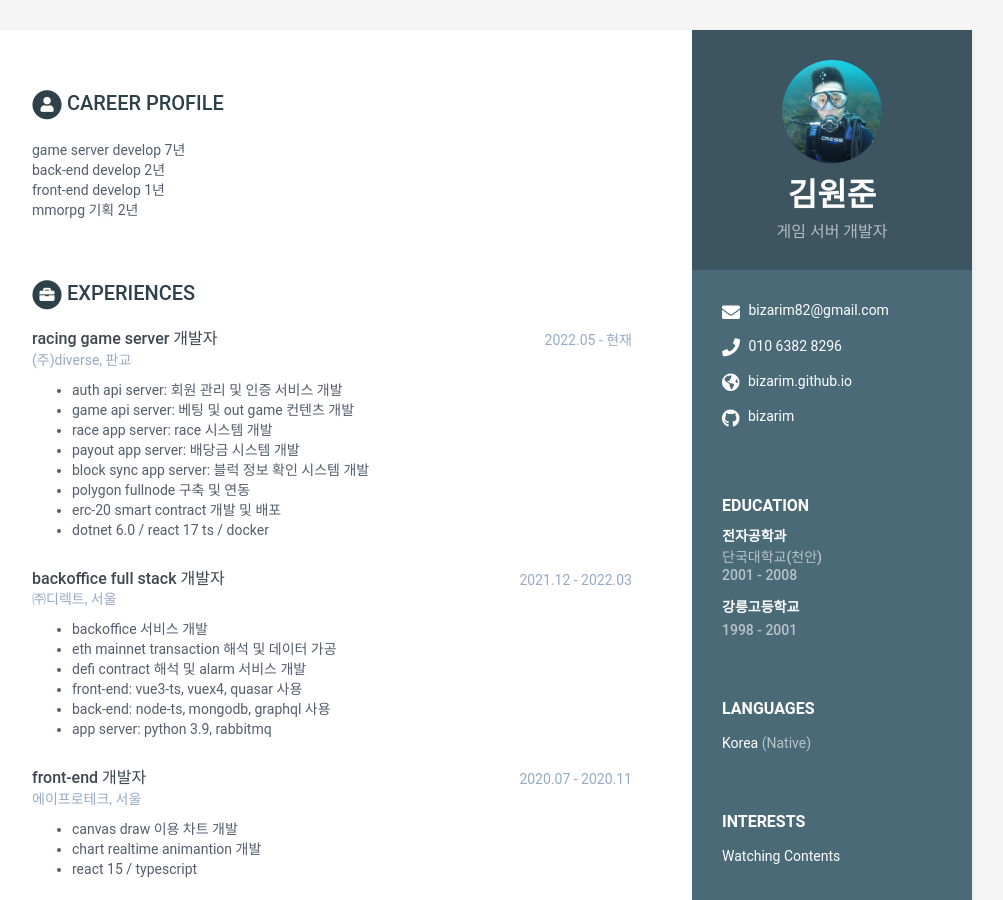
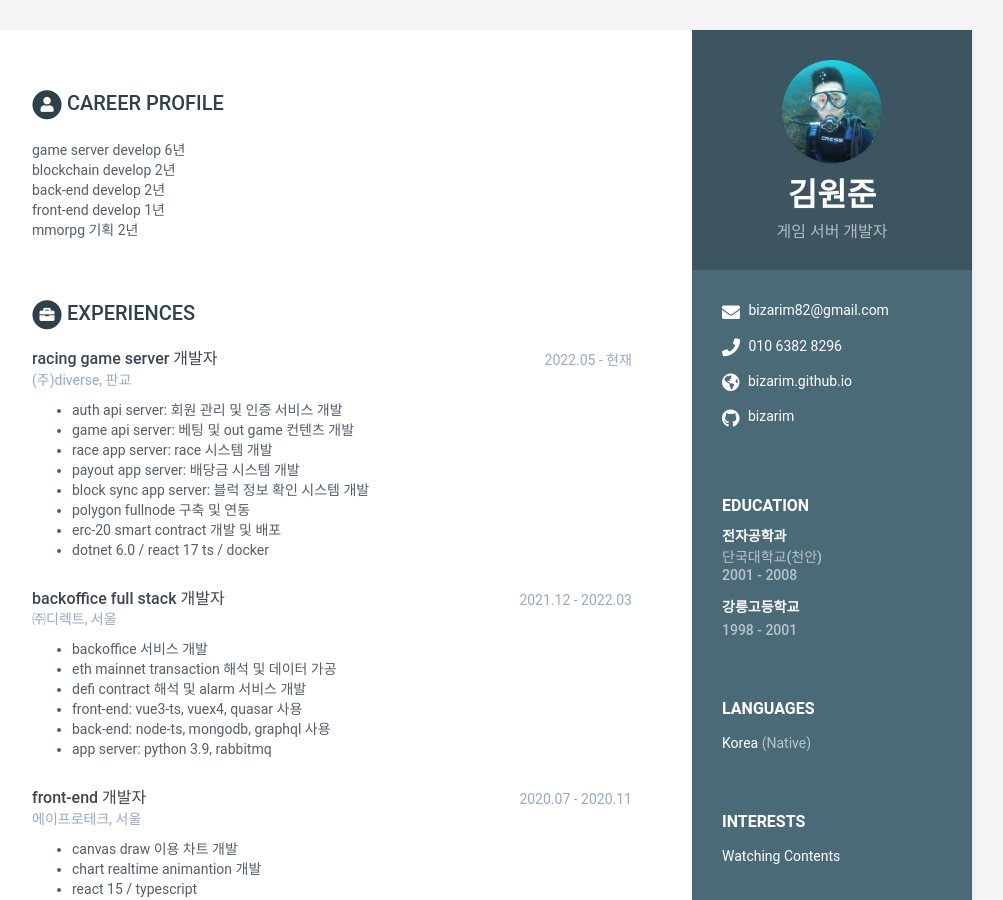
Before and after one commit to bizarim/bizarim.github.io, a Jekyll site: the page built from index.html, in a window 1280 px wide and 900 px high. Shown: the whole window, without its empty margins (168-1171 px from the left). Built offline with Jekyll 4.4.1, drawn with Linux system fonts in a browser that asks for light colours.

Commit message:
Update data.yml

```diff
--- a/_data/data.yml
+++ b/_data/data.yml
@@ -47,7 +47,8 @@ sidebar:
 career-profile:
     title: Career Profile
     summary: |
-      game server develop 7년 |
+      game server develop 6년 |
+      blockchain develop 2년 |
       back-end develop 2년 |
       front-end develop 1년 |
       mmorpg 기획 2년 |
```
